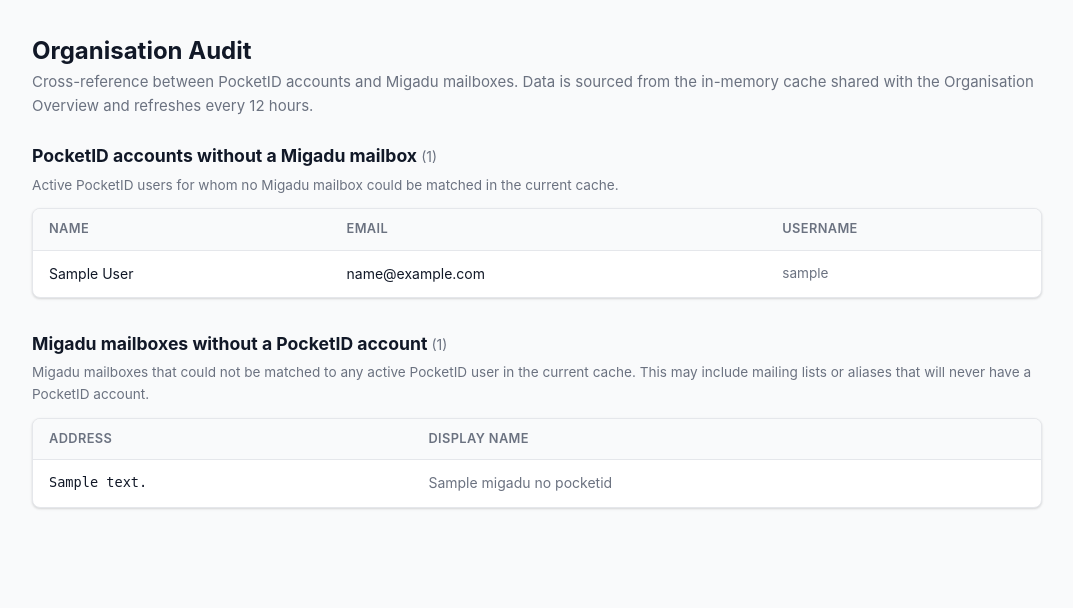
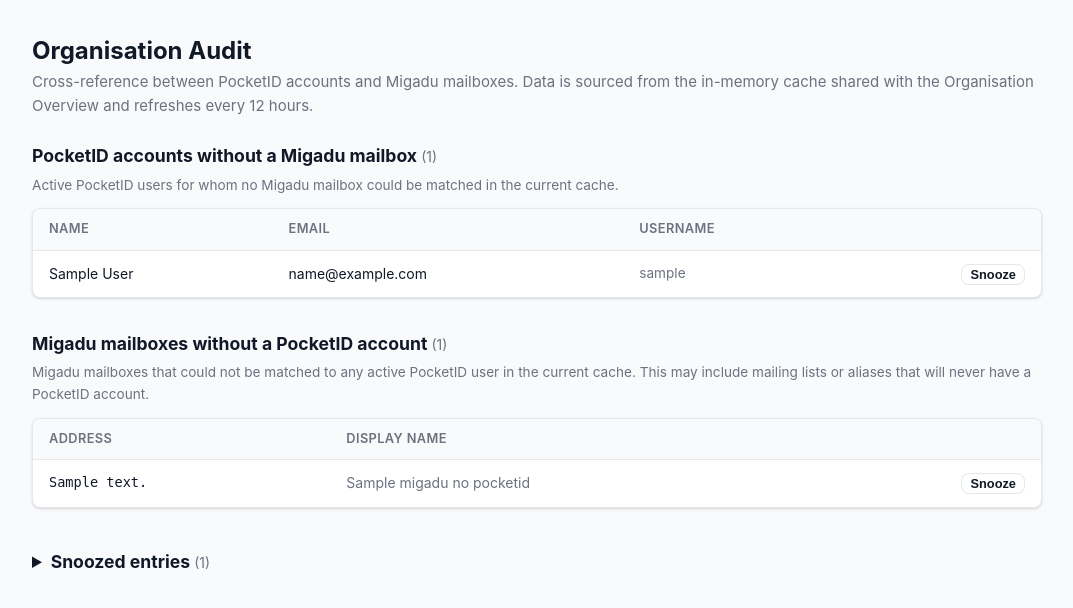
Before and after one commit to drcdev-gh/pocketboard, a FastAPI app: template app/templates/org_audit.html in a window 1280 px wide. Shown: the part 56-664 px from the top of the page, without its empty margins (103-1176 px from the left). Run offline with FastAPI, Linux system fonts and the light colour scheme; the template is opened without the code that fills it: most values are stand-ins (such as "Sample title", 1, 10 or a date in 2020).

Commit message:
Add snooze/unsnooze to Organisation Audit page
Allows any user with ORG_AUDIT_GROUPS access to snooze individual
mismatch entries (both directions) so they stop cluttering the main
lists. Snoozed entries appear in a collapsed section at the bottom
with an unsnooze button. Stale snooze records are automatically
cleaned up on page load when the underlying mismatch is resolved.

Co-Authored-By: Claude Sonnet 4.6 <noreply@anthropic.com>

```diff
--- a/app/database.py
+++ b/app/database.py
@@ -47,6 +47,14 @@ async def init_db():
                 key TEXT PRIMARY KEY,
                 value TEXT NOT NULL
             );
+
+            CREATE TABLE IF NOT EXISTS org_audit_snooze (
+                id INTEGER PRIMARY KEY AUTOINCREMENT,
+                identifier TEXT UNIQUE NOT NULL,
+                kind TEXT NOT NULL,
+                snoozed_by_email TEXT NOT NULL,
+                created_at TEXT NOT NULL DEFAULT (strftime('%Y-%m-%dT%H:%M:%SZ', 'now'))
+            );
         """)
         await db.commit()
 
--- a/app/routes/org_audit.py
+++ b/app/routes/org_audit.py
@@ -1,13 +1,16 @@
-from fastapi import APIRouter, Request
+from fastapi import APIRouter, Form, Request
 from fastapi.responses import HTMLResponse
 from starlette.responses import RedirectResponse
 
 from app.auth import get_current_user
+from app.database import get_db
 from app.templating import templates, user_can_org_audit
 from app.routes import overview as overview_module
 from app.services import linked_accounts
 
 router = APIRouter()
+
+_VALID_KINDS = ("pocketid_no_migadu", "migadu_no_pocketid")
 
 
 @router.get("/org-audit", response_class=HTMLResponse)
@@ -29,6 +32,7 @@ async def org_audit(request: Request):
 
     pocketid_no_migadu: list[dict] = []
     migadu_no_pocketid: list[dict] = []
+    snoozed: list[dict] = []
 
     if not cache_cold:
         seen_ids: set[str] = set()
@@ -57,6 +61,32 @@ async def org_audit(request: Request):
             if address and address not in matched_migadu_identifiers:
                 migadu_no_pocketid.append(mb)
 
+        all_mismatch_ids = (
+            {m.get("email") for m in pocketid_no_migadu if m.get("email")}
+            | {mb.get("address") for mb in migadu_no_pocketid if mb.get("address")}
+        )
+
+        async with get_db() as db:
+            async with db.execute(
+                "SELECT identifier, kind, snoozed_by_email, created_at FROM org_audit_snooze"
+            ) as cur:
+                snooze_rows = [dict(row) for row in await cur.fetchall()]
+
+            stale = [r["identifier"] for r in snooze_rows if r["identifier"] not in all_mismatch_ids]
+            if stale:
+                await db.executemany(
+                    "DELETE FROM org_audit_snooze WHERE identifier = ?",
+                    [(i,) for i in stale],
+                )
+                await db.commit()
+
+        snooze_rows = [r for r in snooze_rows if r["identifier"] in all_mismatch_ids]
+        snoozed_ids = {r["identifier"] for r in snooze_rows}
+
+        pocketid_no_migadu = [m for m in pocketid_no_migadu if m.get("email") not in snoozed_ids]
+        migadu_no_pocketid = [mb for mb in migadu_no_pocketid if mb.get("address") not in snoozed_ids]
+        snoozed = snooze_rows
+
     return templates.TemplateResponse("org_audit.html", {
         "request": request,
         "user": user,
@@ -65,4 +95,59 @@ async def org_audit(request: Request):
         "linked_account_errors": linked_account_errors,
         "pocketid_no_migadu": pocketid_no_migadu,
         "migadu_no_pocketid": migadu_no_pocketid,
+        "snoozed": snoozed,
     })
+
+
+@router.post("/org-audit/snooze", response_class=HTMLResponse)
+async def snooze_entry(
+    request: Request,
+    identifier: str = Form(...),
+    kind: str = Form(...),
+):
+    user = get_current_user(request)
+    if not user:
+        return RedirectResponse(url="/login", status_code=302)
+    if not user_can_org_audit(user):
+        return templates.TemplateResponse("org_audit.html", {
+            "request": request,
+            "user": user,
+            "access_denied": True,
+        }, status_code=403)
+
+    if kind not in _VALID_KINDS:
+        return RedirectResponse(url="/org-audit", status_code=303)
+
+    async with get_db() as db:
+        await db.execute(
+            "INSERT OR IGNORE INTO org_audit_snooze (identifier, kind, snoozed_by_email) VALUES (?, ?, ?)",
+            (identifier, kind, user["email"]),
+        )
+        await db.commit()
+
+    return RedirectResponse(url="/org-audit", status_code=303)
+
+
+@router.post("/org-audit/unsnooze", response_class=HTMLResponse)
+async def unsnooze_entry(
+    request: Request,
+    identifier: str = Form(...),
+):
+    user = get_current_user(request)
+    if not user:
+        return RedirectResponse(url="/login", status_code=302)
+    if not user_can_org_audit(user):
+        return templates.TemplateResponse("org_audit.html", {
+            "request": request,
+            "user": user,
+            "access_denied": True,
+        }, status_code=403)
+
+    async with get_db() as db:
+        await db.execute(
+            "DELETE FROM org_audit_snooze WHERE identifier = ?",
+            (identifier,),
+        )
+        await db.commit()
+
+    return RedirectResponse(url="/org-audit", status_code=303)
--- a/app/templates/org_audit.html
+++ b/app/templates/org_audit.html
@@ -41,6 +41,7 @@
           <th>Name</th>
           <th>Email</th>
           <th>Username</th>
+          <th></th>
         </tr>
       </thead>
       <tbody>
@@ -49,6 +50,15 @@
           <td>{{ member.displayName }}</td>
           <td>{{ member.email or '—' }}</td>
           <td class="text-muted" style="font-size:0.85rem">{{ member.username }}</td>
+          <td style="text-align:right;white-space:nowrap">
+            {% if member.email %}
+            <form method="post" action="/org-audit/snooze" style="display:inline">
+              <input type="hidden" name="identifier" value="{{ member.email }}">
+              <input type="hidden" name="kind" value="pocketid_no_migadu">
+              <button type="submit" class="btn btn-secondary" style="font-size:0.8rem;padding:2px 8px">Snooze</button>
+            </form>
+            {% endif %}
+          </td>
         </tr>
         {% endfor %}
       </tbody>
@@ -74,6 +84,7 @@
         <tr>
           <th>Address</th>
           <th>Display name</th>
+          <th></th>
         </tr>
       </thead>
       <tbody>
@@ -81,6 +92,13 @@
         <tr>
           <td style="font-family:monospace;font-size:0.85rem">{{ mb.address }}</td>
           <td class="text-muted">{{ mb.name or '—' }}</td>
+          <td style="text-align:right;white-space:nowrap">
+            <form method="post" action="/org-audit/snooze" style="display:inline">
+              <input type="hidden" name="identifier" value="{{ mb.address }}">
+              <input type="hidden" name="kind" value="migadu_no_pocketid">
+              <button type="submit" class="btn btn-secondary" style="font-size:0.8rem;padding:2px 8px">Snooze</button>
+            </form>
+          </td>
         </tr>
         {% endfor %}
       </tbody>
@@ -93,6 +111,45 @@
   {% endif %}
 </div>
 
+{% if snoozed %}
+<details style="margin-top:2rem;margin-bottom:2rem">
+  <summary style="cursor:pointer;font-size:1.1rem;font-weight:700;padding:8px 0;user-select:none">
+    Snoozed entries
+    <span class="text-muted" style="font-weight:400;font-size:0.875rem">({{ snoozed | length }})</span>
+  </summary>
+  <p class="text-muted" style="font-size:0.85rem;margin:8px 0 12px">These entries have been snoozed and are hidden from the lists above. Unsnooze to move them back.</p>
+  <div class="card table-card">
+    <table class="table">
+      <thead>
+        <tr>
+          <th>Identifier</th>
+          <th>Type</th>
+          <th>Snoozed by</th>
+          <th></th>
+        </tr>
+      </thead>
+      <tbody>
+        {% for entry in snoozed %}
+        <tr>
+          <td style="font-family:monospace;font-size:0.85rem">{{ entry.identifier }}</td>
+          <td class="text-muted" style="font-size:0.85rem">
+            {% if entry.kind == "pocketid_no_migadu" %}PocketID — no Migadu{% else %}Migadu — no PocketID{% endif %}
+          </td>
+          <td class="text-muted" style="font-size:0.85rem">{{ entry.snoozed_by_email }}</td>
+          <td style="text-align:right;white-space:nowrap">
+            <form method="post" action="/org-audit/unsnooze" style="display:inline">
+              <input type="hidden" name="identifier" value="{{ entry.identifier }}">
+              <button type="submit" class="btn btn-secondary" style="font-size:0.8rem;padding:2px 8px">Unsnooze</button>
+            </form>
+          </td>
+        </tr>
+        {% endfor %}
+      </tbody>
+    </table>
+  </div>
+</details>
+{% endif %}
+
 {% endif %}
 {% endif %}
 {% endblock %}
```
Also changed, not shown: docs/architecture.md (+12 -0 lines), docs/tickets/006-org-audit-snooze.md (added, +59 -0 lines), tests/test_routes_org_audit.py (+159 -0 lines).
